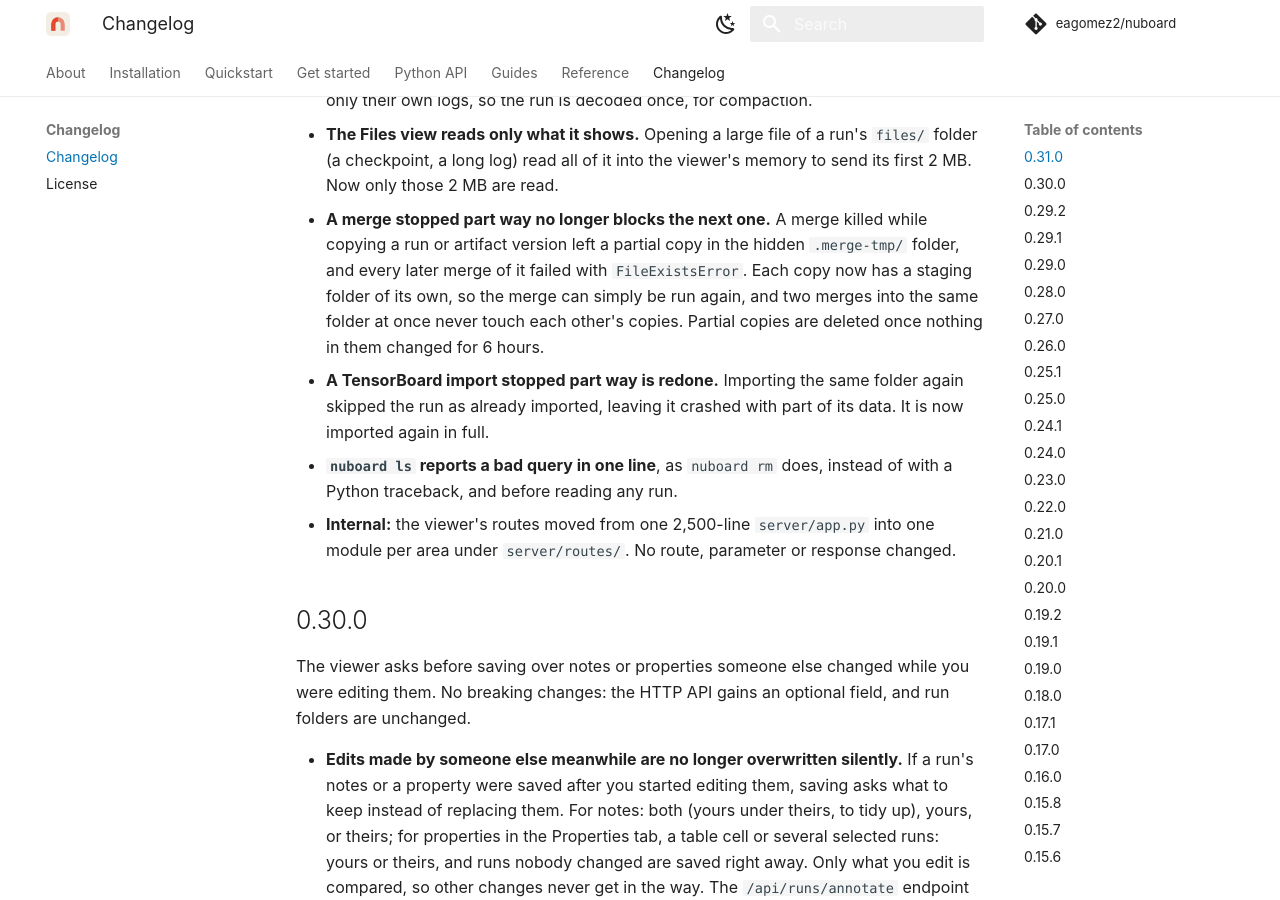
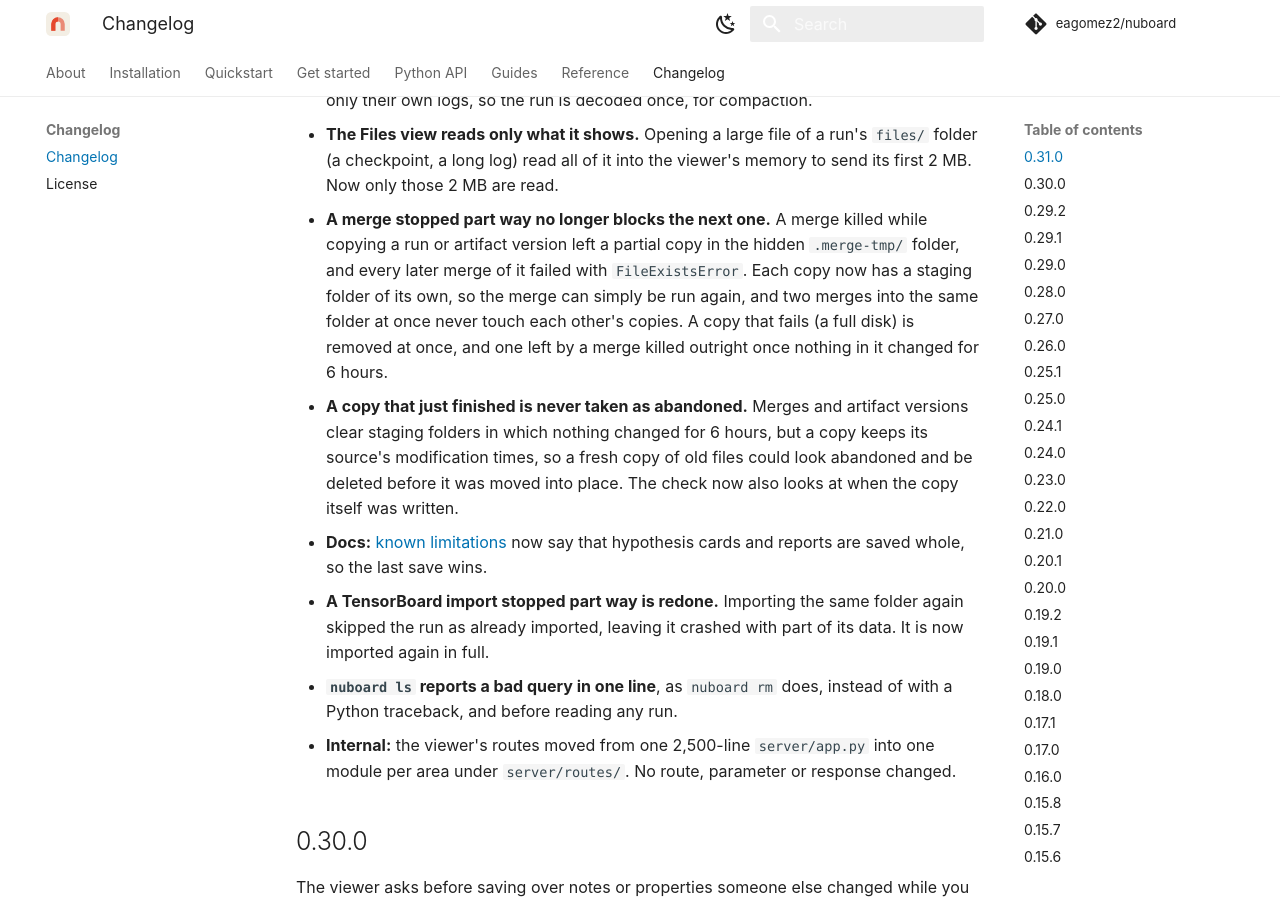
Before and after one commit to eagomez2/nuboard, an MkDocs documentation site: the page built from docs/changelog.md, in a window 1280 px wide and 900 px high, scrolled down 2965 px. Built offline with MkDocs 1.6.1 and Material for MkDocs 9.7.7, drawn with Linux system fonts in a browser that asks for light colours; comment, search, counter and statistics services are not loaded.

Commit message:
Docs: hypothesis cards and reports are saved whole
Closes #74

```diff
--- a/docs/changelog.md
+++ b/docs/changelog.md
@@ -126,8 +126,16 @@ Python API only gains optional arguments.
   `.merge-tmp/` folder, and every later merge of it failed with
   `FileExistsError`. Each copy now has a staging folder of its own, so the
   merge can simply be run again, and two merges into the same folder at once
-  never touch each other's copies. Partial copies are deleted once nothing in
-  them changed for 6 hours.
+  never touch each other's copies. A copy that fails (a full disk) is removed
+  at once, and one left by a merge killed outright once nothing in it changed
+  for 6 hours.
+- **A copy that just finished is never taken as abandoned.** Merges and
+  artifact versions clear staging folders in which nothing changed for 6
+  hours, but a copy keeps its source's modification times, so a fresh copy of
+  old files could look abandoned and be deleted before it was moved into
+  place. The check now also looks at when the copy itself was written.
+- **Docs:** [known limitations](reference/limitations.md) now say that
+  hypothesis cards and reports are saved whole, so the last save wins.
 - **A TensorBoard import stopped part way is redone.** Importing the same
   folder again skipped the run as already imported, leaving it crashed with
   part of its data. It is now imported again in full.
```
Also changed, not shown: docs/guide/viewer.md (+3 -0 lines), docs/reference/limitations.md (+2 -0 lines).
